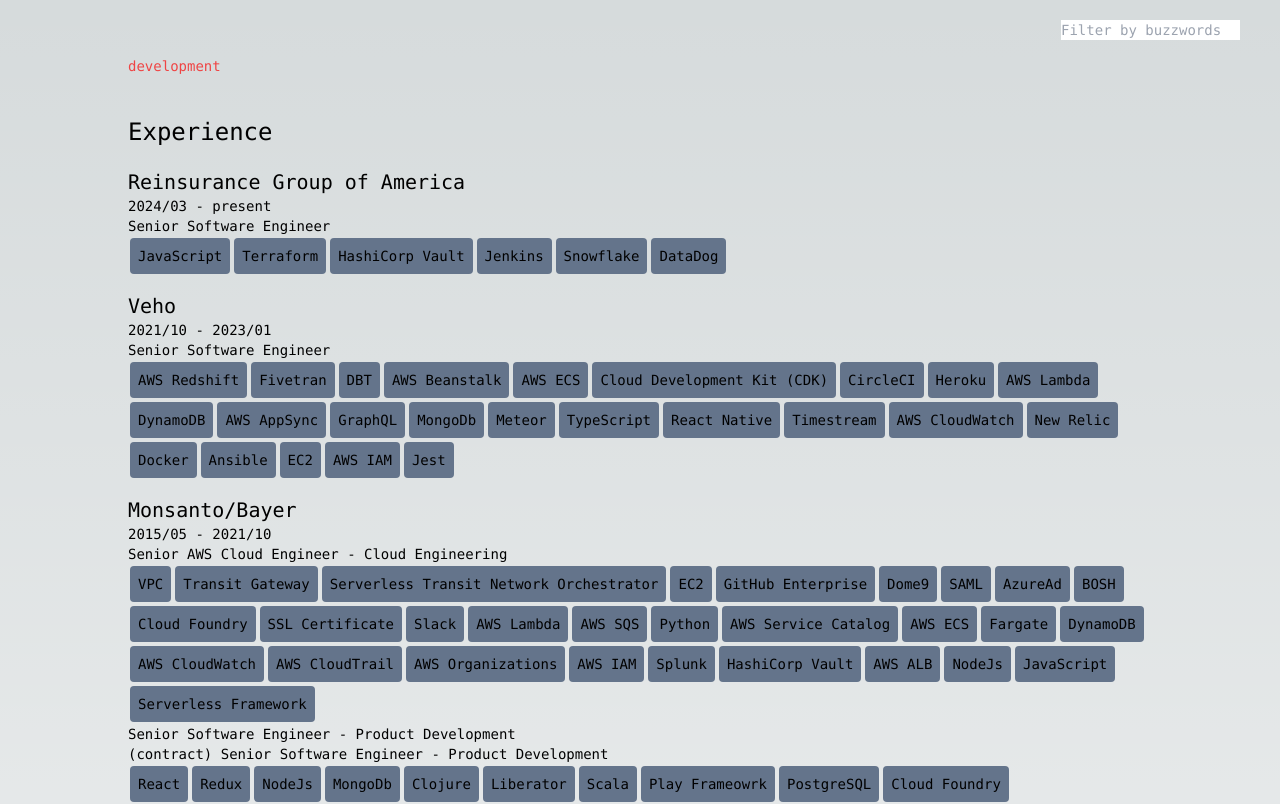
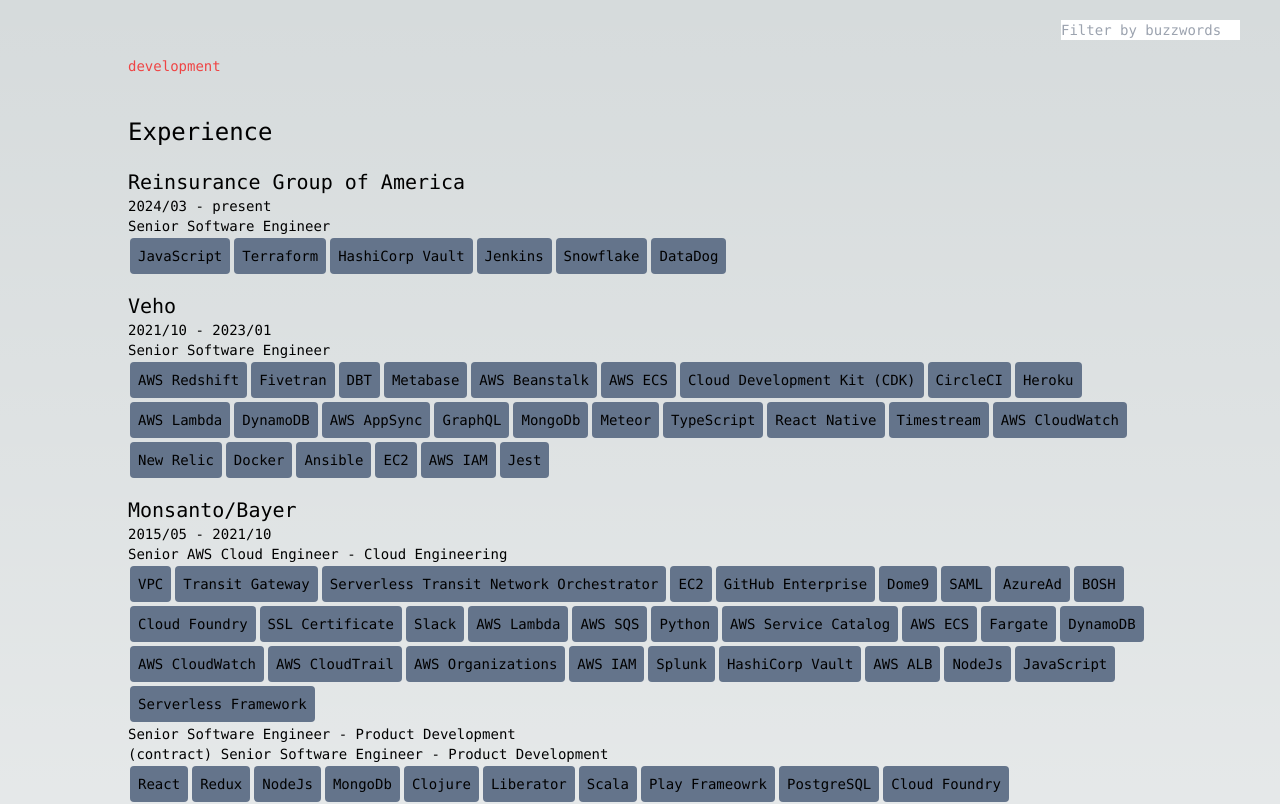
Before and after one commit to kevinjamescasey/resume, a Next.js app: page / in a window 1280 px wide. Shown: the top 804 px of the page. Built offline with nearby package versions, Linux system fonts and the light colour scheme.

Commit message:
add Metabase

```diff
--- a/app/data.ts
+++ b/app/data.ts
@@ -219,6 +219,7 @@
 const redshift = bz("AWS Redshift", [aws, database, relational]);
 const fivetran = bz("Fivetran", [data, integration, middleWare]);
 const dbt = bz("DBT", [relational]);
+const metabase = bz("Metabase", [data])
 const beansstalk = bz("AWS Beanstalk", [aws, ec2]);
 const cdk = bz("Cloud Development Kit (CDK)", [bz("CDK"), aws, iac]);
 const circleCi = bz("CircleCI", [cicd]);
@@ -362,7 +363,6 @@
         organizations: [att],
         team: isaac,
         buzzwords: [
-            gui,
             javascript,
             jsp,
             rhino,
@@ -494,6 +494,7 @@
             redshift,
             fivetran,
             dbt,
+            metabase,
             beansstalk,
             ecs,
             cdk,
```
